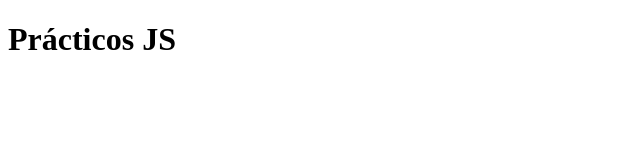
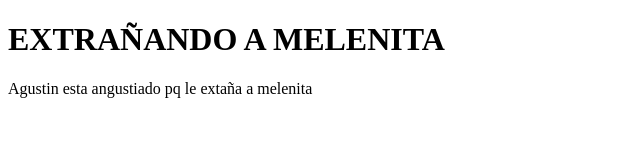
Before and after one commit to AgustinSalazar2/introduccion, a plain HTML site: page index.html in a window 1280 px wide. Shown: the whole page, without its empty margins (0-640 px from the left). Drawn offline with Linux system fonts and the light colour scheme.

Commit message:
4to comit el cambio q hice yop fecha de hoy 18.08

```diff
--- a/index.html
+++ b/index.html
@@ -7,7 +7,8 @@
     <title>Introduccion</title>
 </head>
 <body>
-    <h1>Prácticos JS</h1>
+    <h1>EXTRAÑANDO A MELENITA</h1>
+    Agustin esta angustiado pq le extaña a melenita
 
     <script src="./script.js"></script>
 </body>
```
